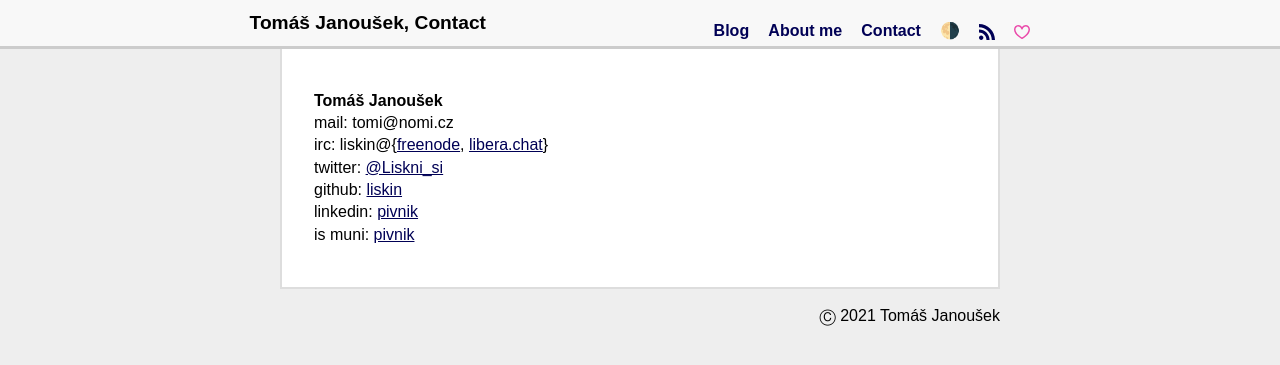
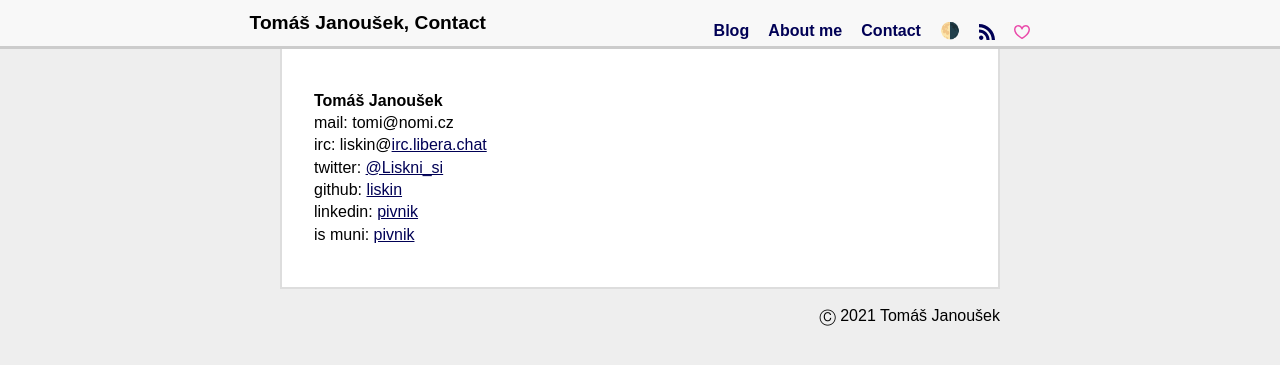
Before and after one commit to liskin/work.lisk.in, a Jekyll site: the page built from contact.md, in a window 1280 px wide. Shown: the top 365 px of the page. Built offline with Jekyll 4.4.1, drawn with Linux system fonts in a browser that asks for light colours.

Commit message:
contact: Drop freenode
https://www.devever.net/~hl/freenode_abuse2
https://gist.github.com/joepie91/df80d8d36cd9d1bde46ba018af497409

```diff
--- a/contact.md
+++ b/contact.md
@@ -4,13 +4,13 @@ title: Contact
 permalink: /contact/
 image: https://secure.gravatar.com/avatar/391a8b936b51adccd057c83e6ace7241
 description: >
-    liskin@{github, gitlab, freenode, libera.chat, …}, @Liskni_si@twitter
+    liskin@{github, gitlab, irc.libera.chat, …}, @Liskni_si@twitter
 
 ---
 
 **Tomáš Janoušek**
 mail: tomi@nomi.cz
-irc: liskin@\{[freenode](https://freenode.net/), [libera.chat](https://libera.chat/)\}
+irc: liskin@[irc.libera.chat](https://libera.chat/)
 twitter: [@Liskni\_si](https://twitter.com/Liskni_si){:rel="me"}
 github: [liskin](https://github.com/liskin){:rel="me"}
 linkedin: [pivnik](https://www.linkedin.com/in/pivnik){:rel="me"}
```
